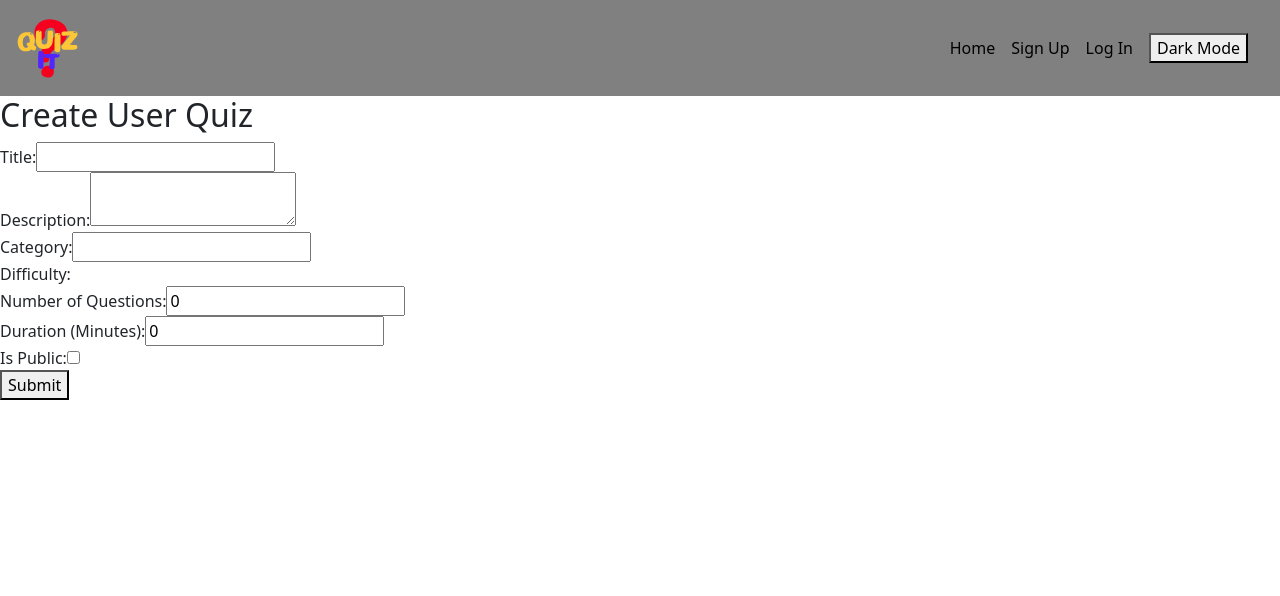
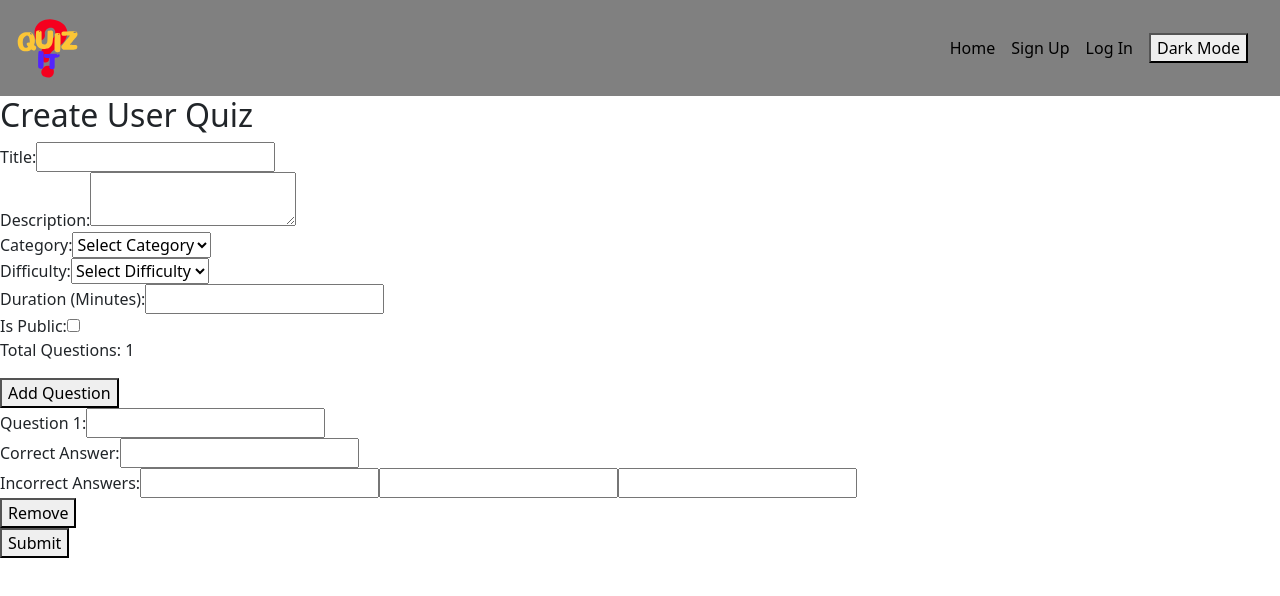
Before and after one commit to mashalnaeem/mashal-naeem-quizit, a React (Create React App) app: page /1/create in a window 1280 px wide. Shown: the top 596 px of the page. Built offline with nearby package versions, Linux system fonts and the light colour scheme.

Commit message:
add create quiz page with input formData that is sent in a post request to add the quiz to the users_quiz table in the database

```diff
--- a/src/pages/QuizCreatePage/QuizCreatePage.js
+++ b/src/pages/QuizCreatePage/QuizCreatePage.js
@@ -1,28 +1,56 @@
-import { useState } from 'react';
+import React, { useState } from 'react';
 import axios from 'axios';
-import { useParams } from "react-router-dom"
+import { useParams } from 'react-router-dom';
 
-function CreateUserQuizPage() {
-
-const { userId } = useParams();
+function QuizCreatePage() {
+    const { userId } = useParams();
 
     const [formData, setFormData] = useState({
         title: '',
         description: '',
         category: '',
-        // difficulty: 'medium', //
-        numQuestions: 0,
-        durationMinutes: 0,
+        difficulty: '',
+        numQuestions: 1,
+        durationMinutes: '',
         isPublic: false,
-        // imageUrl: '',
-        // questions: []
+        questions: [{ question: '', correctAnswer: '', incorrectAnswers: ['', '', ''] }]
     });
 
     const handleChange = (e) => {
-        const { name, value, type, checked } = e.target;
+        const { name, value } = e.target;
         setFormData(prevData => ({
             ...prevData,
-            [name]: type === 'checkbox' ? checked : value
+            [name]: value
+        }));
+    };
+
+    const handleQuestionChange = (e, index, field, subIndex) => {
+        const { name, value } = e.target;
+        const updatedQuestions = [...formData.questions];
+        if (field === 'incorrectAnswers') {
+            updatedQuestions[index].incorrectAnswers[subIndex] = value;
+        } else {
+            updatedQuestions[index][field] = value;
+        }
+        setFormData(prevData => ({
+            ...prevData,
+            questions: updatedQuestions
+        }));
+    };
+
+
+    const handleRemoveQuestion = (index) => {
+        const updatedQuestions = formData.questions.filter((_, i) => i !== index);
+        setFormData(prevData => ({
+            ...prevData,
+            questions: updatedQuestions
+        }));
+    };
+
+    const handleAddQuestion = () => {
+        setFormData(prevData => ({
+            ...prevData,
+            questions: [...prevData.questions, { question: '', correctAnswer: '', incorrectAnswers: ['', '', ''] }]
         }));
     };
 
@@ -38,6 +66,7 @@ const { userId } = useParams();
         }
     };
 
+console.log(formData)
     return (
         <div>
             <h2>Create User Quiz</h2>
@@ -52,20 +81,35 @@ const { userId } = useParams();
                 </div>
                 <div>
                     <label>Category:</label>
-                    <input type="text" name="category" value={formData.category} onChange={handleChange} required />
+                    <select name="category" value={formData.category} onChange={handleChange} required>
+                        <option value="">Select Category</option>
+                        <option value="Language">Language</option>
+                        <option value="Science">Science</option>
+                        <option value="Math">Math</option>
+                        <option value="History">History</option>
+                        <option value="Social Studies">Social Studies</option>
+                        <option value="Technology">Technology</option>
+                        <option value="Other">Other</option>
+                    </select>
+                    {formData.category === "Other" && (
+                        <input
+                            type="text"
+                            name="otherCategory"
+                            placeholder="Enter Other Category"
+                            value={formData.otherCategory}
+                            onChange={handleChange}
+                            required
+                        />
+                    )}
                 </div>
                 <div>
                     <label>Difficulty:</label>
-                    {/* <select name="difficulty" value={formData.difficulty} onChange={handleChange} required>
+                    <select name="difficulty" value={formData.difficulty} onChange={handleChange} required>
                         <option value="">Select Difficulty</option>
                         <option value="Easy">Easy</option>
-                        <option value="Medium">Medium</option>
+                        <option value="Medium">Intermediate</option>
                         <option value="Hard">Hard</option>
-                    </select> */}
-                </div>
-                <div>
-                    <label>Number of Questions:</label>
-                    <input type="number" name="numQuestions" value={formData.numQuestions} onChange={handleChange} required />
+                    </select>
                 </div>
                 <div>
                     <label>Duration (Minutes):</label>
@@ -75,14 +119,62 @@ const { userId } = useParams();
                     <label>Is Public:</label>
                     <input type="checkbox" name="isPublic" checked={formData.isPublic} onChange={handleChange} />
                 </div>
-                {/* <div>
-                    <label>Image URL:</label>
-                    <input type="text" name="imageUrl" value={formData.imageUrl} onChange={handleChange} />
-                </div> */}
+                <div>
+                    <p>Total Questions: {formData.questions.length}</p>
+                    <button type="button" onClick={handleAddQuestion}>Add Question</button>
+                    {formData.questions.map((question, index) => (
+                        <div key={index}>
+                            <label>Question {index + 1}:</label>
+                            <input
+                                type="text"
+                                name={`questions[${index}].question`}
+                                value={formData.questions[index].question}
+                                onChange={(e) => handleQuestionChange(e, index, 'question')}
+                                required
+                            />
+                            <div>
+                                <label>Correct Answer:</label>
+                                <input
+                                    type="text"
+                                    name={`questions[${index}].correctAnswer`}
+                                    value={formData.questions[index].correctAnswer}
+                                    onChange={(e) => handleQuestionChange(e, index, 'correctAnswer')}
+                                    required
+                                />
+                            </div>
+                            <div>
+                                <label>Incorrect Answers:</label>
+                                <input
+                                    type="text"
+                                    name={`questions[${index}].incorrectAnswers[0]`}
+                                    value={formData.questions[index].incorrectAnswers[0]}
+                                    onChange={(e) => handleQuestionChange(e, index, 'incorrectAnswers', 0)}
+                                    required
+                                />
+                                <input
+                                    type="text"
+                                    name={`questions[${index}].incorrectAnswers[1]`}
+                                    value={formData.questions[index].incorrectAnswers[1]}
+                                    onChange={(e) => handleQuestionChange(e, index, 'incorrectAnswers', 1)}
+                                    required
+                                />
+                                <input
+                                    type="text"
+                                    name={`questions[${index}].incorrectAnswers[2]`}
+                                    value={formData.questions[index].incorrectAnswers[2]}
+                                    onChange={(e) => handleQuestionChange(e, index, 'incorrectAnswers', 2)}
+                                    required
+                                />
+
+                            </div>
+                            <button type="button" onClick={() => handleRemoveQuestion(index)}>Remove</button>
+                        </div>
+                    ))}
+                </div>
                 <button type="submit">Submit</button>
             </form>
         </div>
     );
 }
 
-export default CreateUserQuizPage;
+export default QuizCreatePage;
```
